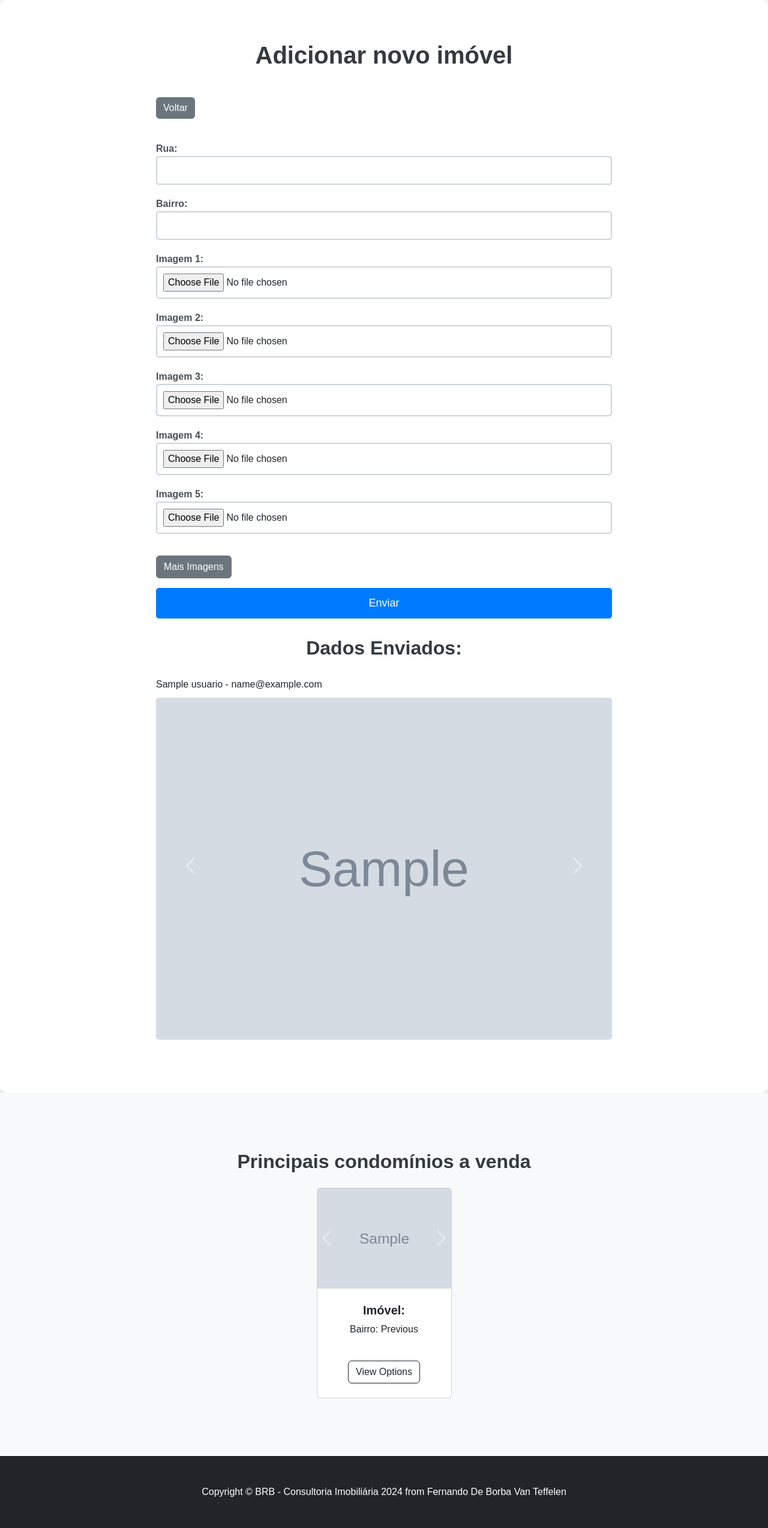
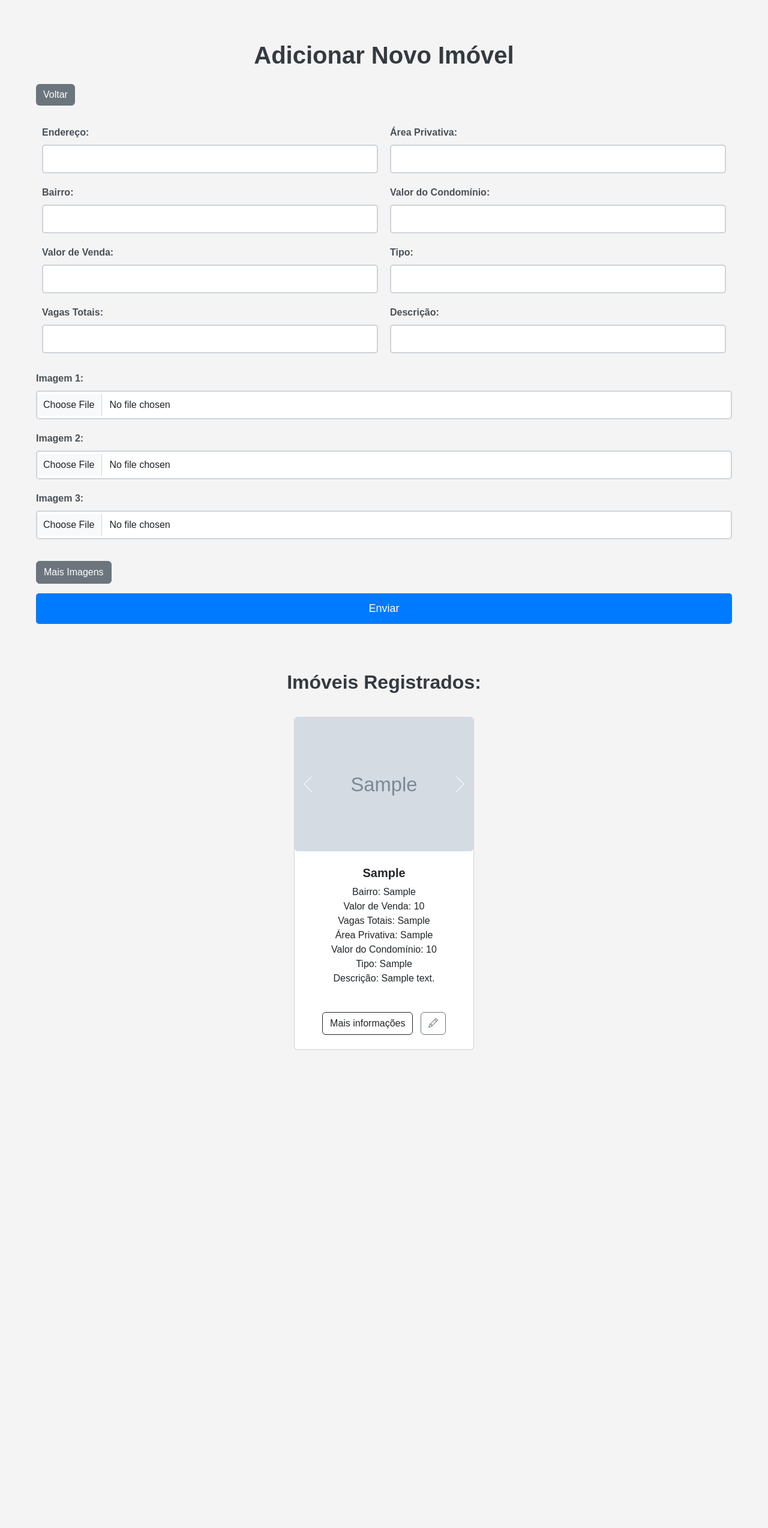
Before and after one commit to FernandoTeffelen/BRB_Consultoria, a PHP site: page /controller/reservas.php in a window 1280 px wide. Shown: the whole page at 60% size. After the commit the page ends 1750 px from the top, so only its background shows below. Run offline with PHP 8.4, Linux system fonts and the light colour scheme; tables that the repository leaves empty or names only in its code hold one stand-in row (values such as "Sample post"); grey boxes marked "Sample" are stand-in pictures.

Commit message:
atualização de design, melhorias para UX/UI, pré-conclusão de edição

```diff
--- a/controller/reservas.php
+++ b/controller/reservas.php
@@ -13,59 +13,93 @@
 <body>
     <section class="booking-form py-5">
         <div class="container-form">
-            <h1>Adicionar novo imóvel</h1>
+            <h1>Adicionar Novo Imóvel</h1>
 
-            <a href="../index.php" class="btn btn-primary mt-3" style="margin-bottom: 5%;">Voltar</a>
+            <a href="../index.html" class="btn btn-primary mt-3" style="margin-bottom: 2%;">Voltar</a>
 
             <?php
             if (isset($_GET['message'])) {
-                echo "<p>" . htmlspecialchars($_GET['message']) . "</p>";
+                echo "<p class='alert alert-info'>" . htmlspecialchars($_GET['message']) . "</p>";
             }
             ?>
 
             <form method="post" action="../php/upload_process.php" enctype="multipart/form-data">
-                <label for="name">Rua:</label>
-                <input type="text" id="name" name="name" required>
+                <div class="form-row">
+                    <div class="form-column">
+                        <div class="mb-3">
+                            <label for="endereco" class="form-label">Endereço:</label>
+                            <input type="text" id="endereco" name="endereco" class="form-control" required>
+                        </div>
 
-                <label for="email">Bairro:</label>
-                <input type="email" id="email" name="email" required>
+                        <div class="mb-3">
+                            <label for="bairro" class="form-label">Bairro:</label>
+                            <input type="text" id="bairro" name="bairro" class="form-control" required>
+                        </div>
+
+                        <div class="mb-3">
+                            <label for="valor_de_venda" class="form-label">Valor de Venda:</label>
+                            <input type="text" id="valor_de_venda" name="valor_de_venda" class="form-control" required>
+                        </div>
+
+                        <div class="mb-3">
+                            <label for="vagas_totais" class="form-label">Vagas Totais:</label>
+                            <input type="text" id="vagas_totais" name="vagas_totais" class="form-control" required>
+                        </div>
+                    </div>
+
+                    <div class="form-column">
+                        <div class="mb-3">
+                            <label for="area_privativa" class="form-label">Área Privativa:</label>
+                            <input type="text" id="area_privativa" name="area_privativa" class="form-control" required>
+                        </div>
+
+                        <div class="mb-3">
+                            <label for="valor_condominio" class="form-label">Valor do Condomínio:</label>
+                            <input type="text" id="valor_condominio" name="valor_condominio" class="form-control" required>
+                        </div>
+
+                        <div class="mb-3">
+                            <label for="tipo" class="form-label">Tipo:</label>
+                            <input type="text" id="tipo" name="tipo" class="form-control" required>
+                        </div>
+
+                        <div class="mb-3">
+                            <label for="descricao" class="form-label">Descrição:</label>
+                            <input type="text" id="descricao" name="descricao" class="form-control" required>
+                        </div>
+                    </div>
+                </div>
 
                 <div id="image-fields">
-                    <label for="image1">Imagem 1:</label>
-                    <input type="file" id="image1" name="images[]" accept="image/*">
+                    <label for="image1" class="form-label">Imagem 1:</label>
+                    <input type="file" id="image1" name="images[]" class="form-control" accept="image/*">
 
-                    <label for="image2">Imagem 2:</label>
-                    <input type="file" id="image2" name="images[]" accept="image/*">
+                    <label for="image2" class="form-label">Imagem 2:</label>
+                    <input type="file" id="image2" name="images[]" class="form-control" accept="image/*">
 
-                    <label for="image3">Imagem 3:</label>
-                    <input type="file" id="image3" name="images[]" accept="image/*">
-
-                    <label for="image4">Imagem 4:</label>
-                    <input type="file" id="image4" name="images[]" accept="image/*">
-
-                    <label for="image5">Imagem 5:</label>
-                    <input type="file" id="image5" name="images[]" accept="image/*">
+                    <label for="image3" class="form-label">Imagem 3:</label>
+                    <input type="file" id="image3" name="images[]" class="form-control" accept="image/*">
                 </div>
 
                 <button type="button" class="btn btn-secondary mt-3" id="add-more-images">Mais Imagens</button>
                 <button type="submit" class="btn btn-primary mt-3">Enviar</button>
             </form>
 
-            <h2>Dados Enviados:</h2>
-            <ul id="data-sent">
+            <h2 class="mt-5">Imóveis Registrados:</h2>
+            <div class="row" id="data-sent">
                 <?php
                 include '../connect/db_connection.php';
 
-                $result = $conn->query("SELECT id, Nome, Email, Imagem FROM usuarios");
+                $result = $conn->query("SELECT id, Endereco, Bairro, Imagem, ValorDeVenda, VagasTotais, AreaPrivativa, ValorCondominio, Tipo, Descricao FROM imoveis");
 
                 if ($result && $result->num_rows > 0) {
                     while ($row = $result->fetch_assoc()) {
                         $images = explode(',', $row['Imagem']);
-                        echo "<li class='sent-data' data-id='{$row['id']}'>" . htmlspecialchars($row['Nome']) . " - " . htmlspecialchars($row['Email']);
-                        echo "<br>";
-                        if (!empty($row['Imagem'])) {
+                        echo "<div class='imoveis-container col mb-5'>"; // Altera para a coluna da Bootstrap
+                        echo "<div class='imovel-card card h-100'>"; // Início do cartão
                         echo '<div id="carousel-' . $row['id'] . '" class="carousel slide" data-bs-ride="carousel">';
                         echo '<div class="carousel-inner">';
+
                         $active = true;
                         foreach ($images as $image) {
                             echo '<div class="carousel-item ' . ($active ? 'active' : '') . '">';
@@ -82,61 +116,152 @@
                         echo '<span class="carousel-control-next-icon" aria-hidden="true"></span>';
                         echo '<span class="visually-hidden">Next</span>';
                         echo '</button>';
-                            echo '</div>';
-                        }
-                        echo "</li>";
+                        echo '</div>'; // Fim do carousel
+
+                        // Detalhes do imóvel
+                        echo "<div class='card-body p-4 text-center'>";
+                        echo "<h5 class='fw-bolder'>" . htmlspecialchars($row['Endereco']) . "</h5>";
+                        echo "<p class='mb-0'>Bairro: " . htmlspecialchars($row['Bairro']) . "</p>";
+                        echo "<p class='mb-0'>Valor de Venda: " . htmlspecialchars($row['ValorDeVenda']) . "</p>";
+                        echo "<p class='mb-0'>Vagas Totais: " . htmlspecialchars($row['VagasTotais']) . "</p>";
+                        echo "<p class='mb-0'>Área Privativa: " . htmlspecialchars($row['AreaPrivativa']) . "</p>";
+                        echo "<p class='mb-0'>Valor do Condomínio: " . htmlspecialchars($row['ValorCondominio']) . "</p>";
+                        echo "<p class='mb-0'>Tipo: " . htmlspecialchars($row['Tipo']) . "</p>";
+                        echo "<p class='mb-0'>Descrição: " . htmlspecialchars($row['Descricao']) . "</p>";
+                        echo "</div>";
+
+                        // Botões de mais informações e edição
+                        echo "<div class='card-footer p-4 pt-0 border-top-0 bg-transparent'>";
+                        echo "<div class='text-center'>";
+                        echo "<a class='btn btn-outline-dark mt-auto' href='#'>Mais informações</a>";
+                        echo "<button class='btn btn-outline-secondary mt-auto edit-button' style='margin-left: 5%' data-id='" . $row['id'] . "' data-endereco='" . htmlspecialchars($row['Endereco']) . "' data-bairro='" . htmlspecialchars($row['Bairro']) . "' data-valor='" . htmlspecialchars($row['ValorDeVenda']) . "' data-vagas='" . htmlspecialchars($row['VagasTotais']) . "' data-area='" . htmlspecialchars($row['AreaPrivativa']) . "' data-condominio='" . htmlspecialchars($row['ValorCondominio']) . "' data-tipo='" . htmlspecialchars($row['Tipo']) . "' data-descricao='" . htmlspecialchars($row['Descricao']) . "'>
+                              <i class='bi bi-pencil'></i>
+                          </button>";
+                        echo "</div>";
+                        echo "</div>";
+
+                        echo "</div>"; // Fim do cartão
+                        echo "</div>"; // Fecha a coluna
                     }
                 } else {
-                    echo "<li>Nenhum dado enviado.</li>";
+                    echo "<div class='col-12'>Nenhum dado enviado.</div>";
                 }
                 ?>
-            </ul>
+            </div>
         </div>
     </section>
 
-    <section class="py-5 bg-light">
-        <div class="container px-4 px-lg-5 mt-5">
-            <h2 class="fw-bolder mb-4">Principais condomínios a venda</h2>
-            <div class="row gx-4 gx-lg-5 row-cols-2 row-cols-md-3 row-cols-xl-4 justify-content-center">
-                <div class="col mb-5" id="property-template" style="display:none;">
-                    <div class="card h-100">
-                        <div id="carousel-example" class="carousel slide" data-bs-ride="carousel">
-                            <div class="carousel-inner"></div>
-                            <button class="carousel-control-prev" type="button" data-bs-target="#carousel-example" data-bs-slide="prev">
-                                <span class="carousel-control-prev-icon" aria-hidden="true"></span>
-                                <span class="visually-hidden">Previous</span>
-                            </button>
-                            <button class="carousel-control-next" type="button" data-bs-target="#carousel-example" data-bs-slide="next">
-                                <span class="carousel-control-next-icon" aria-hidden="true"></span>
-                                <span class="visually-hidden">Next</span>
-                            </button>
+    <!-- Modal de Edição -->
+    <div class="modal fade" id="editModal" tabindex="-1" aria-labelledby="editModalLabel" aria-hidden="true">
+        <div class="modal-dialog modal-lg">
+            <div class="modal-content">
+                <div class="modal-header">
+                    <h5 class="modal-title" id="editModalLabel">Editar Imóvel</h5>
+                    <button type="button" class="btn-close" data-bs-dismiss="modal" aria-label="Close"></button>
                 </div>
-                        <div class="card-body p-4">
-                            <div class="text-center">
-                                <h5 class="fw-bolder">Imóvel: <span class="property-name"></span></h5>
-                                <p>Bairro: <span class="property-neighborhood"></span></p>
+                <div class="modal-body">
+                    <form id="editForm" method="post" action="../php/edit_process.php" enctype="multipart/form-data">
+                        <input type="hidden" id="editId" name="id">
+                        <div class="mb-3">
+                            <label for="editEndereco" class="form-label">Endereço:</label>
+                            <input type="text" id="editEndereco" name="endereco" class="form-control" required>
                         </div>
+                        <div class="mb-3">
+                            <label for="editBairro" class="form-label">Bairro:</label>
+                            <input type="text" id="editBairro" name="bairro" class="form-control" required>
                         </div>
-                        <div class="card-footer p-4 pt-0 border-top-0 bg-transparent">
-                            <div class="text-center">
-                                <a class="btn btn-outline-dark mt-auto" href="#">View Options</a>
+                        <div class="mb-3">
+                            <label for="editValor" class="form-label">Valor de Venda:</label>
+                            <input type="text" id="editValor" name="valor_de_venda" class="form-control" required>
+                        </div>
+                        <div class="mb-3">
+                            <label for="editVagas" class="form-label">Vagas Totais:</label>
+                            <input type="text" id="editVagas" name="vagas_totais" class="form-control" required>
+                        </div>
+                        <div class="mb-3">
+                            <label for="editArea" class="form-label">Área Privativa:</label>
+                            <input type="text" id="editArea" name="area_privativa" class="form-control" required>
+                        </div>
+                        <div class="mb-3">
+                            <label for="editCondominio" class="form-label">Valor do Condomínio:</label>
+                            <input type="text" id="editCondominio" name="valor_condominio" class="form-control" required>
+                        </div>
+                        <div class="mb-3">
+                            <label for="editTipo" class="form-label">Tipo:</label>
+                            <input type="text" id="editTipo" name="tipo" class="form-control" required>
+                        </div>
+                        <div class="mb-3">
+                            <label for="editDescricao" class="form-label">Descrição:</label>
+                            <input type="text" id="editDescricao" name="descricao" class="form-control" required>
+                        </div>
+                        <div id="editImageFields">
+                            <label for="editImage1" class="form-label">Imagem 1:</label>
+                            <input type="file" id="editImage1" name="images[]" class="form-control" accept="image/*">
+
+                            <label for="editImage2" class="form-label">Imagem 2:</label>
+                            <input type="file" id="editImage2" name="images[]" class="form-control" accept="image/*">
+
+                            <label for="editImage3" class="form-label">Imagem 3:</label>
+                            <input type="file" id="editImage3" name="images[]" class="form-control" accept="image/*">
+                        </div>
+                        <button type="button" class="btn btn-secondary mt-3" id="add-more-edit-images">Mais Imagens</button>
+                        <button type="submit" class="btn btn-primary mt-3">Salvar Alterações</button>
+                    </form>
                 </div>
             </div>
         </div>
     </div>
-            </div>
-        </div>
-    </section>
 
-    <footer class="py-5 bg-dark">
-        <div class="container">
-            <p class="m-0 text-center text-white">Copyright &copy; BRB - Consultoria Imobiliária 2024 from Fernando De Borba Van Teffelen</p>
-        </div>
-    </footer>
+    <script src="https://cdn.jsdelivr.net/npm/bootstrap@5.3.0/dist/js/bootstrap.bundle.min.js"></script>
+    <script>
+        const editButtons = document.querySelectorAll('.edit-button');
+        const editModal = new bootstrap.Modal(document.getElementById('editModal'));
+        const editForm = document.getElementById('editForm');
 
-    <script src="../script/script.js"></script>
-    <script src="../script/reservas.js"></script>
-    <script src="https://cdn.jsdelivr.net/npm/bootstrap@5.3.0/dist/js/bootstrap.bundle.min.js"></script>
+        editButtons.forEach(button => {
+            button.addEventListener('click', () => {
+                const id = button.getAttribute('data-id');
+                const endereco = button.getAttribute('data-endereco');
+                const bairro = button.getAttribute('data-bairro');
+                const valor = button.getAttribute('data-valor');
+                const vagas = button.getAttribute('data-vagas');
+                const area = button.getAttribute('data-area');
+                const condominio = button.getAttribute('data-condominio');
+                const tipo = button.getAttribute('data-tipo');
+                const descricao = button.getAttribute('data-descricao');
+
+                document.getElementById('editId').value = id;
+                document.getElementById('editEndereco').value = endereco;
+                document.getElementById('editBairro').value = bairro;
+                document.getElementById('editValor').value = valor;
+                document.getElementById('editVagas').value = vagas;
+                document.getElementById('editArea').value = area;
+                document.getElementById('editCondominio').value = condominio;
+                document.getElementById('editTipo').value = tipo;
+                document.getElementById('editDescricao').value = descricao;
+
+                editModal.show();
+            });
+        });
+
+        document.getElementById('add-more-images').addEventListener('click', function () {
+            const imageFields = document.createElement('div');
+            imageFields.innerHTML = `
+                <label for="image" class="form-label">Imagem:</label>
+                <input type="file" name="images[]" class="form-control" accept="image/*">
+            `;
+            document.getElementById('image-fields').appendChild(imageFields);
+        });
+
+        document.getElementById('add-more-edit-images').addEventListener('click', function () {
+            const editImageFields = document.createElement('div');
+            editImageFields.innerHTML = `
+                <label for="editImage" class="form-label">Imagem:</label>
+                <input type="file" name="images[]" class="form-control" accept="image/*">
+            `;
+            document.getElementById('editImageFields').appendChild(editImageFields);
+        });
+    </script>
 </body>
 
 </html>
--- a/css/style.css
+++ b/css/style.css
@@ -1,11 +1,12 @@
 /* Geral */
 body {
-    background-color: #f4f4f4;
+    background-color: #f4f4f4; /* Cor de fundo uniforme */
     font-family: 'Arial', sans-serif;
 }
 
+/* Estilo do formulário */
 .container-form {
-    max-width: 800px;
+    max-width: 1500px; /* Ampla para acomodar duas colunas */
     margin: 0 auto;
     padding: 20px;
 }
@@ -14,14 +15,26 @@ h1, h2 {
     color: #343a40;
     text-align: center;
     font-weight: 700;
-    margin-bottom: 30px;
 }
 
+/* Estilo do Booking Form */
 .booking-form {
-    background-color: #ffffff;
+    background-color: #f4f4f4; /* Fundo uniforme */
     padding: 40px;
-    border-radius: 10px;
-    box-shadow: 0 8px 15px rgba(0, 0, 0, 0.1);
+    border-radius: 0; /* Remover bordas */
+}
+
+/* Divisão do formulário em duas colunas */
+.form-row {
+    display: flex;
+    justify-content: space-between;
+    flex-wrap: wrap;
+}
+
+.form-column {
+    flex: 1; /* Preencher igualmente */
+    min-width: 300px; /* Mínimo para responsividade */
+    margin: 10px;
 }
 
 /* Estilo do formulário */
@@ -30,7 +43,9 @@ form label {
     color: #495057;
 }
 
-form input[type="text"], form input[type="email"], form input[type="file"] {
+form input[type="text"],
+form input[type="email"],
+form input[type="file"] {
     border: 2px solid #ced4da;
     border-radius: 5px;
     padding: 10px;
@@ -40,7 +55,9 @@ form input[type="text"], form input[type="email"], form input[type="file"] {
     transition: border-color 0.3s ease-in-out;
 }
 
-form input[type="text"]:focus, form input[type="email"]:focus, form input[type="file"]:focus {
+form input[type="text"]:focus,
+form input[type="email"]:focus,
+form input[type="file"]:focus {
     border-color: #007bff;
     outline: none;
 }
@@ -62,24 +79,24 @@ button[type="submit"]:hover {
     background-color: #0056b3;
 }
 
-/* Lista de dados enviados */
-ul {
-    list-style-type: none;
-    padding: 0;
+/* Lista de imóveis */
+.row {
+    display: flex;
+    flex-wrap: wrap; /* Permite quebra de linha */
+    justify-content: center; /* Centraliza os itens */
+
 }
 
-ul li {
-    margin-bottom: 20px;
-    font-size: 16px;
+.col-md-3 {
+    margin: 10px; /* Espaçamento entre os cartões */
 }
 
-ul li img {
-    margin-top: 10px;
-    border-radius: 5px;
-    width: 100px;
+.carousel-inner img {
+    width: 100%;
+    object-fit: cover; /* Ajuste da imagem sem distorção */
 }
 
-/* Botão de Voltar */
+/* Estilo do botão de voltar */
 .btn-primary {
     background-color: #6c757d;
     border: none;
@@ -90,3 +107,44 @@ ul li img {
 .btn-primary:hover {
     background-color: #343a40;
 }
+
+/* Estilo de cartões */
+.card-body {
+    text-align: center; /* Centraliza o texto dentro do cartão */
+}
+
+.card-footer {
+    background-color: transparent; /* Fundo transparente para o rodapé */
+}
+
+
+
+
+/* Container geral para os imóveis */
+.imoveis-container {
+    display: flex;
+    flex-wrap: wrap;
+    justify-content: center; /* Centraliza as colunas de imóveis */
+    margin-top: 20px;
+}
+
+/* Estilo dos cartões de imóveis */
+.imovel-card {
+    margin: 10px; /* Espaçamento entre os cartões */
+    height: 450px; /* Definindo altura dos cartões */
+    width: 300px;
+    width: 300px; /* Largura fixa para os cartões */
+    text-align: center; /* Centraliza o texto dentro do cartão */
+}
+
+/* Estilo do cabeçalho */
+h1 {
+    text-align: center; /* Centraliza o título "Dados Enviados:" */
+}
+
+/* Ajustes de imagem dentro dos cartões */
+.imovel-card img {
+    max-width: 100%;
+    height: auto; /* Mantém a proporção da imagem */
+    border-radius: 5px; /* Bordas arredondadas para a imagem */
+}
--- a/db.json
+++ b/db.json
@@ -69,6 +69,12 @@
       "nome": "fernando",
       "email": "teste2@teste.com",
       "senha": "123"
+    },
+    {
+      "id": "1cd8",
+      "nome": "fernandoteffelen1@teste.com",
+      "email": "fernandoteffelen1@teste.com",
+      "senha": "4343"
     }
   ]
 }
--- a/script/reservas.js
+++ b/script/reservas.js
@@ -1,5 +1,5 @@
 // Script para adicionar mais campos de imagem
-let imageCount = 5;
+let imageCount = 3;
 document.getElementById('add-more-images').addEventListener('click', function() {
     imageCount++;
     const newField = document.createElement('div');
```
Also changed, not shown: controller/login.php (+23 -47 lines), controller/novaconta.php (+34 -39 lines), index.html (renamed from index.php, +6 -8 lines), php/edit_process.php (added, +38 -0 lines), php/upload_process.php (+10 -4 lines), salvar.txt (deleted, +0 -58 lines), views/login.html (added, +39 -0 lines), views/novaConta.html (added, +39 -0 lines), assets/Rosto.jpeg (deleted), assets/foto-su.jpeg (added), uploads/Rosto-wpp.jpeg (added), uploads/foto-perfil-BRB.jpg (added), uploads/foto-su.jpeg (added), 1 other file. Lines whose indentation alone changed are shown as unchanged.
